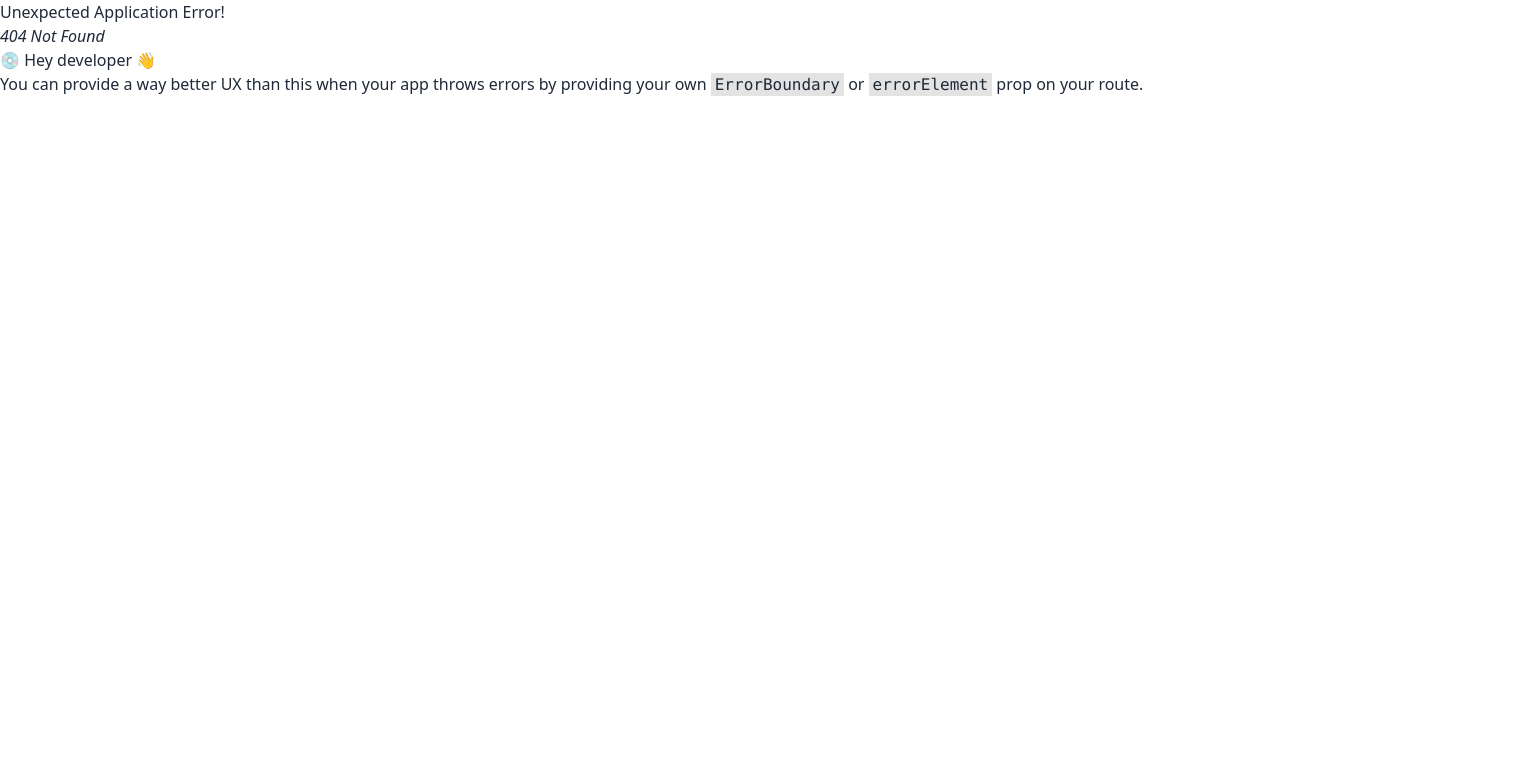
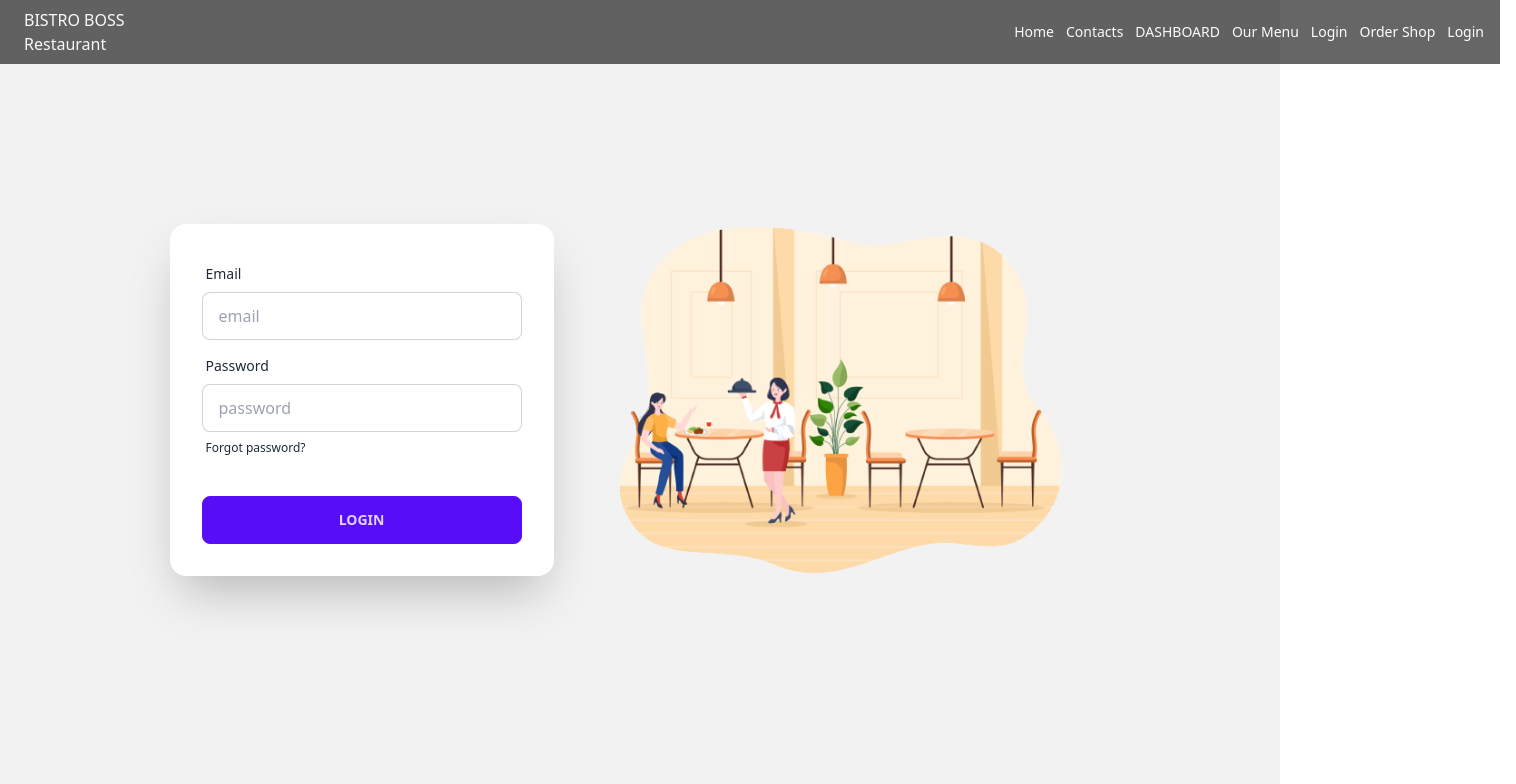
Before and after one commit to Abu-Bokkor-Siddik/Bristo_Boss, a React (Vite) app in the folder Bristo_client/: page /regi in a window 1280 px wide. Before the commit this address had no page. Shown: the top 784 px of the page, 1516 px wide, since content can reach past the window. Built offline with nearby package versions, Linux system fonts and the light colour scheme; no server answers.

Commit message:
added login

```diff
--- a/Bristo_client/package.json
+++ b/Bristo_client/package.json
@@ -10,6 +10,7 @@
     "preview": "vite preview"
   },
   "dependencies": {
+    "firebase": "^10.6.0",
     "localforage": "^1.10.0",
     "match-sorter": "^6.3.1",
     "react": "^18.2.0",
@@ -18,6 +19,7 @@
     "react-parallax": "^3.5.1",
     "react-responsive-carousel": "^3.2.23",
     "react-router-dom": "^6.18.0",
+    "react-simple-captcha": "^9.3.0",
     "react-tabs": "^6.0.2",
     "sort-by": "^1.2.0",
     "swiper": "^11.0.4"
--- a/Bristo_client/src/main.jsx
+++ b/Bristo_client/src/main.jsx
@@ -5,13 +5,18 @@ import './index.css'
 import { RouterProvider } from 'react-router-dom'
 import router from './page/Router'
 import {  HelmetProvider } from 'react-helmet-async';
+import Authprovider from './page/privet/Authprovider'
 
 
 ReactDOM.createRoot(document.getElementById('root')).render(
   <React.StrictMode>
+  <Authprovider>
+
   <HelmetProvider>
   <RouterProvider router={router}>
     </RouterProvider>
   </HelmetProvider>
+
+  </Authprovider>
   </React.StrictMode>,
 )
--- a/Bristo_client/src/page/Home.jsx
+++ b/Bristo_client/src/page/Home.jsx
@@ -5,19 +5,39 @@ import Carosual from "./components/Carosual"
 import Featured from "./components/Featured"
 import PopularMenu from "./components/PopularMenu"
 import SwiperOne from "./components/SwiperOne"
+import { useEffect, useState } from "react"
 
 
 const Home = () => {
+  const [loadings,setloadings]=useState(true)
+
+  useEffect(()=>{
+    const delay =2000;
+    const timeout = setTimeout(()=>{
+      setloadings(false)
+    },delay);
+    return ()=> clearTimeout(timeout)
+  },[])
+
+
   return (
-    <div className="max-w-[1500px] mx-auto">
+    <div className={`max-w-[1500px] mx-auto ${loadings?'bg-white':''}`}>
+
     <Helmet>
     <title>BISTRO BOSS | Home</title>
 
+
   </Helmet>
-      <Carosual></Carosual>
-      <SwiperOne></SwiperOne>
-      <PopularMenu></PopularMenu>
-      <Featured></Featured>
+
+    { loadings? <img className="mx-auto" src="https://i.ibb.co/YbRrdn7/md-logo-animation.gif" alt="" /> :
+    <div>
+    <Carosual></Carosual>
+    <SwiperOne></SwiperOne>
+    <PopularMenu></PopularMenu>
+    <Featured></Featured>
+    </div>
+
+  }
 
     </div>
   )
--- /dev/null
+++ b/Bristo_client/src/page/Login.jsx
@@ -0,0 +1,85 @@
+import { useEffect, useRef, useState } from 'react';
+import loginImg  from '../assets/others/authentication1.png'
+import { loadCaptchaEnginge, LoadCanvasTemplate,validateCaptcha } from 'react-simple-captcha';
+import { Link } from 'react-router-dom';
+
+const Login = () => {
+  const capchaRef = useRef(null)
+  const [desable,setdesable]=useState(true)
+  useEffect(()=>{
+    loadCaptchaEnginge(6);
+  },[])
+
+
+  const handel = (e)=>{
+    e.preventDefault()
+    const email = e.target.email.value
+    const password = e.target.password.value
+    console.log(email,password)
+  }
+
+
+  const handelValidateCaptcha=()=>{
+ const user_captcha_value =capchaRef.current.value;
+ console.log(user_captcha_value)
+ if(validateCaptcha(user_captcha_value)){
+setdesable(false)
+ }
+  }
+  return (
+    <div className="max-w-[1500px] mx-auto">
+    <div className="hero min-h-screen bg-base-200">
+    <div className="hero-content flex-col lg:flex-row">
+      <div className="text-center lg:text-left">
+       <img src={loginImg} alt="" />
+      </div>
+      <div className="card flex-shrink-0 w-full max-w-sm shadow-2xl bg-base-100">
+        <form onSubmit={handel} className="card-body">
+        <h1 className='text-3xl text-center font-bold'>Login</h1>
+          <div className="form-control">
+            <label className="label">
+              <span className="label-text">Email</span>
+            </label>
+            <input name='email' type="email" placeholder="email" className="input input-bordered"  />
+          </div>
+
+          <div className="form-control">
+          <label className="label">
+            <span className="label-text">Password</span>
+          </label>
+          <input name='password' type="password" placeholder="password" className="input input-bordered"  />
+          <label className="label">
+            <a href="#" className="label-text-alt link link-hover">Forgot password?</a>
+          </label>
+        </div>
+
+
+          <div className="form-control">
+            <label className="label">
+
+            <LoadCanvasTemplate />
+
+            </label>
+            <input ref={capchaRef} name='captcha' type="text" placeholder="type captcha" className="input input-bordered" required />
+            <button onClick={handelValidateCaptcha} className='btn btn-neutral btn-xs'>Validation</button>
+
+          </div>
+
+
+
+
+          <div className="form-control mt-6">
+            <button disabled={desable} type='submit' className="btn btn-primary">Sign up</button>
+          </div>
+        </form>
+        <p className='text-center'>New here?<Link className='text-blue-800' to='/regi'> Create a New Account</Link></p>
+        <p  className='text-center my-5'>Or sign in with</p>
+        <div className='flex justify-center items-center gap-10 my-5'><button className='btn btn-neutral'>Fb</button><button className='btn btn-neutral'>G</button><button className='btn btn-neutral'>Git</button></div>
+      </div>
+    </div>
+  </div>
+    </div>
+  )
+}
+
+export default Login
--- a/Bristo_client/src/page/Main.jsx
+++ b/Bristo_client/src/page/Main.jsx
@@ -1,15 +1,18 @@
-import { Outlet } from "react-router-dom"
+import { Outlet, useLocation } from "react-router-dom"
 import Navbar from "../sherd/Navbar"
 import Footer from "../sherd/Footer"
 
 
 const Main = () => {
+  const loacations =useLocation()
+  console.log(loacations)
+  const noHeaders = loacations.pathname.includes('login')
   return (
     <div className="max-w-[1500px] mx-auto">
-    <Navbar></Navbar>
+   {noHeaders || <Navbar></Navbar>}
 
       <Outlet></Outlet>
-      <Footer></Footer>
+     {noHeaders || <Footer></Footer>}
     </div>
   )
 }
--- /dev/null
+++ b/Bristo_client/src/page/firebase/firebaseConfig.jsx
@@ -0,0 +1,24 @@
+// Import the functions you need from the SDKs you need
+import { initializeApp } from "firebase/app";
+import { getAuth } from "firebase/auth";
+// TODO: Add SDKs for Firebase products that you want to use
+// https://firebase.google.com/docs/web/setup#available-libraries
+
+// Your web app's Firebase configuration
+const all = import.meta.env.apiKey;
+
+
+console.log(6,all)
+const firebaseConfig = {
+  apiKey: "AIzaSyClylsTXITyLOSZZqgnDIK-QO4GPwit5cU",
+  authDomain: "bristo-boss-82ba5.firebaseapp.com",
+  projectId: "bristo-boss-82ba5",
+  storageBucket: "bristo-boss-82ba5.appspot.com",
+  messagingSenderId: "679672754401",
+  appId: "1:679672754401:web:1f605e65e6bb25e48447a0",
+};
+
+// Initialize Firebase
+  const app = initializeApp(firebaseConfig);
+  const auth =getAuth(app)
+  export default auth;
--- /dev/null
+++ b/Bristo_client/src/page/privet/Authprovider.jsx
@@ -0,0 +1,50 @@
+import { createUserWithEmailAndPassword, onAuthStateChanged, signInWithEmailAndPassword, signOut } from "firebase/auth"
+import { createContext, useEffect, useState } from "react"
+import auth from "../firebase/firebaseConfig"
+
+ export const Authcontex = createContext(null)
+const Authprovider = ({children}) => {
+    const [user,setuser]=useState(null)
+    const [loading,setloading]=useState(true)
+
+
+    // register
+ const regisster =( email, password)=>{
+  setloading(true)
+  return createUserWithEmailAndPassword(auth,email,password)
+}
+// sign out
+const logout = ()=>{
+  setloading(true)
+return signOut(auth)
+}
+
+// login
+const login =(email,password)=>{
+  setloading(true)
+  return signInWithEmailAndPassword(auth,email,password)
+}
+
+    useEffect(()=>{
+      const unsubcriber = onAuthStateChanged(auth, (currect) => {
+
+         setuser(currect)
+         setloading(false)
+
+    })
+      return ()=>{
+          return unsubcriber()
+      }
+  },[])
+
+
+
+    const info = {user,loading,login,regisster,logout}
+  return (
+    <Authcontex.Provider value={info}>
+          {children}
+    </Authcontex.Provider>
+  )
+}
+
+export default Authprovider
--- /dev/null
+++ b/Bristo_client/src/page/signin/SignIn.jsx
@@ -0,0 +1,37 @@
+import sign from '../../assets/others/authentication2.png'
+
+const SignIn = () => {
+  return (
+    <div className="hero min-h-screen bg-base-200">
+  <div className="hero-content flex-col lg:flex-row-reverse">
+    <div className="text-center lg:text-left">
+      <img src={sign} alt="" />
+    </div>
+    <div className="card flex-shrink-0 w-full max-w-sm shadow-2xl bg-base-100">
+      <form className="card-body">
+        <div className="form-control">
+          <label className="label">
+            <span className="label-text">Email</span>
+          </label>
+          <input type="email" placeholder="email" className="input input-bordered" required />
+        </div>
+        <div className="form-control">
+          <label className="label">
+            <span className="label-text">Password</span>
+          </label>
+          <input type="password" placeholder="password" className="input input-bordered" required />
+          <label className="label">
+            <a href="#" className="label-text-alt link link-hover">Forgot password?</a>
+          </label>
+        </div>
+        <div className="form-control mt-6">
+          <button className="btn btn-primary">Login</button>
+        </div>
+      </form>
+    </div>
+  </div>
+</div>
+  )
+}
+
+export default SignIn
--- a/Bristo_client/src/sherd/Navbar.jsx
+++ b/Bristo_client/src/sherd/Navbar.jsx
@@ -27,9 +27,10 @@ const Navbar = () => {
             <NavLink to='/contact'>Contacts </NavLink>
             <NavLink to='/contact'>DASHBOARD</NavLink>
             <NavLink to='/menu'>Our Menu </NavLink>
+            <NavLink to='/login'>Login</NavLink>
 
             {/** <NavLink to='/order/salad'>Order Shop </NavLink> */}
-            <NavLink to='/order/salad'>Order Shop </NavLink>
+            <NavLink to='/order/Salad'>Order Shop </NavLink>
             <Link><button>Login</button></Link>
             </div>
           </div>
```
Also changed, not shown: Bristo_client/src/page/Router.jsx (+18 -1 lines), 1 other file (tests, documents, lock files or other folders).
